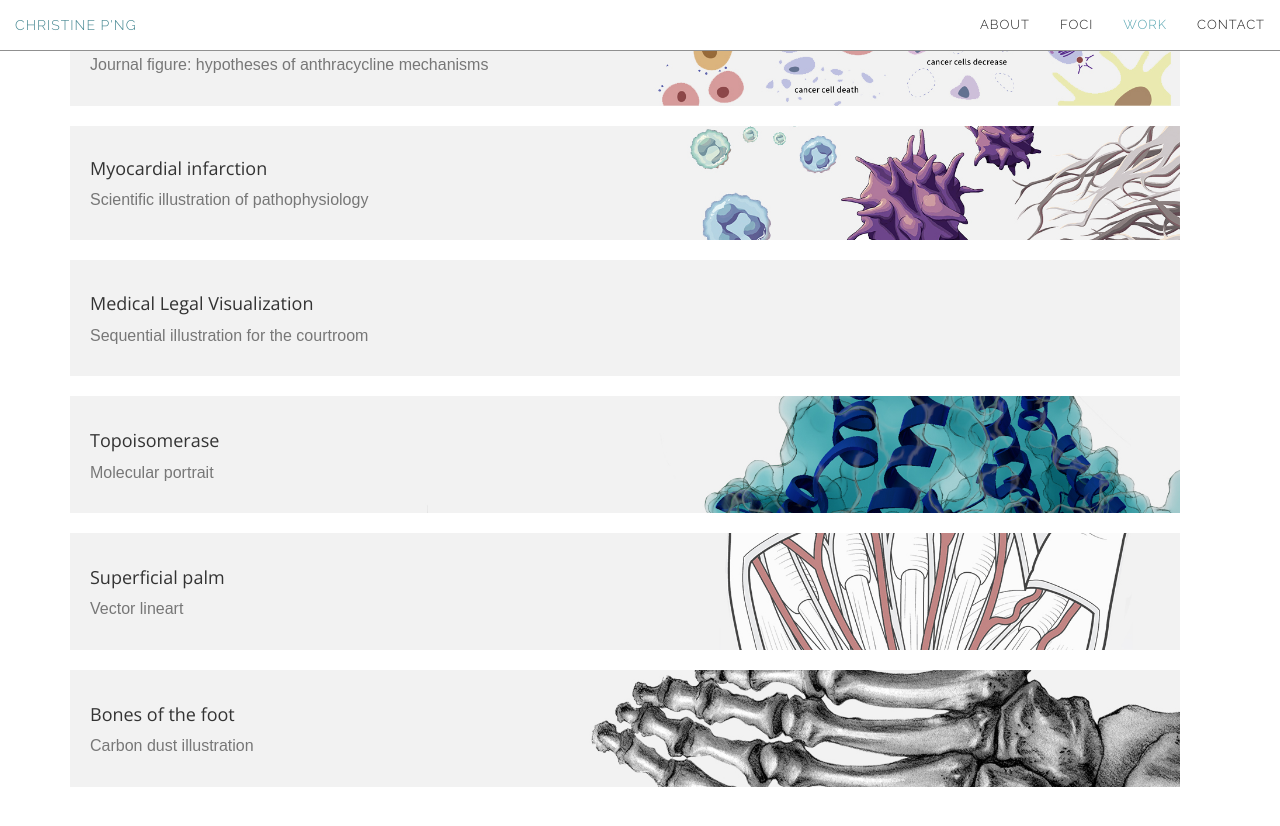
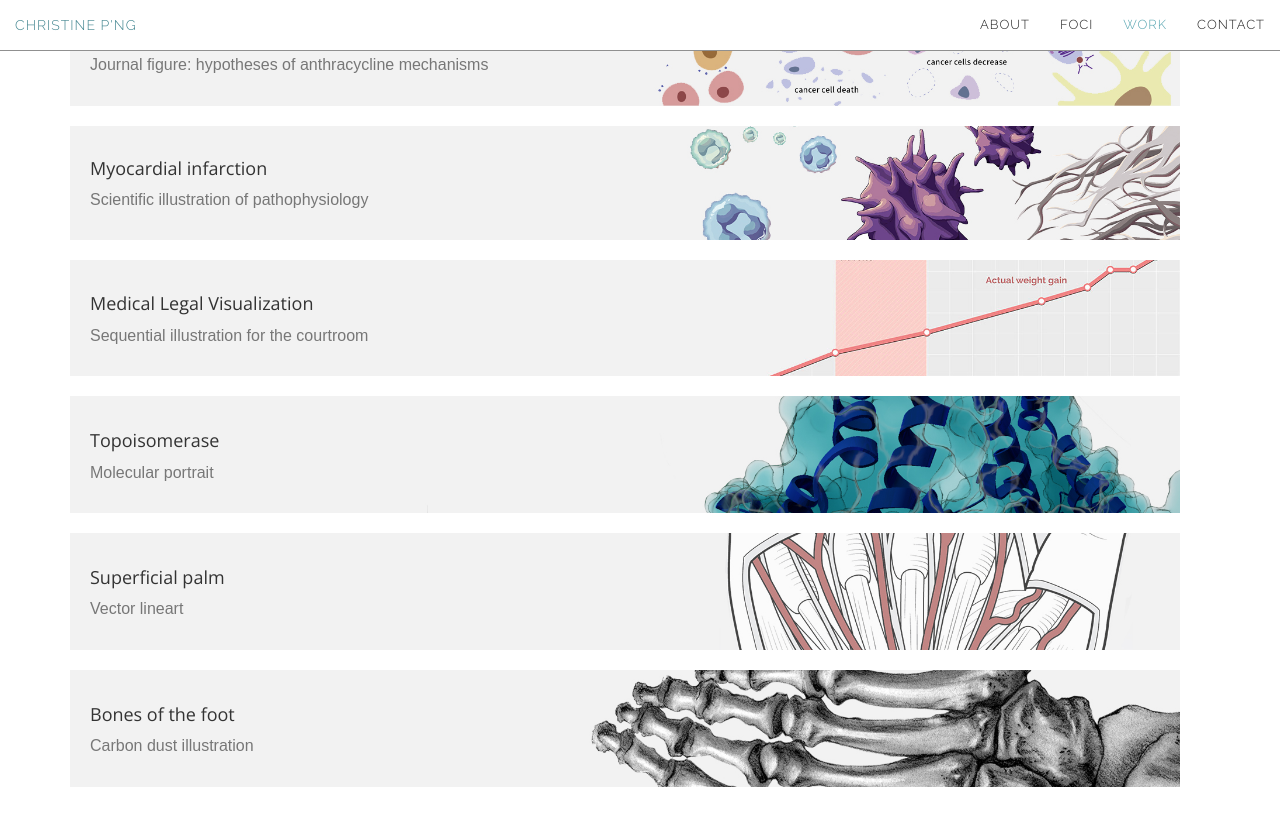
Before and after one commit to chspng/christinepng.ca, a Jekyll site: the page built from index.html, in a window 1280 px wide and 900 px high, scrolled down 2838 px. Shown: the top 826 px of the window. Built offline with Jekyll 4.4.1, drawn with Linux system fonts in a browser that asks for light colours.

Commit message:
added thumbnail preview for medlegal

```diff
--- a/_includes/portfolio.html
+++ b/_includes/portfolio.html
@@ -85,7 +85,7 @@
 
 		<div class="row no-gutter col-lg-12 margin-bottom">
 			<a href="project-medlegal" class="thumbnail portfolio-link hovereffect">
-				<img src="img/thumbnail/grey0.jpg" class="img-responsive" alt="">
+				<img src="img/thumbnail/medlegal.jpg" class="img-responsive" alt="">
 					<div class="overlay">
 					<div class="portfolio-link-caption">
 						<div class="portfolio-link-caption-content">
```
Also changed, not shown: img/thumbnail/medlegal.jpg (added).
